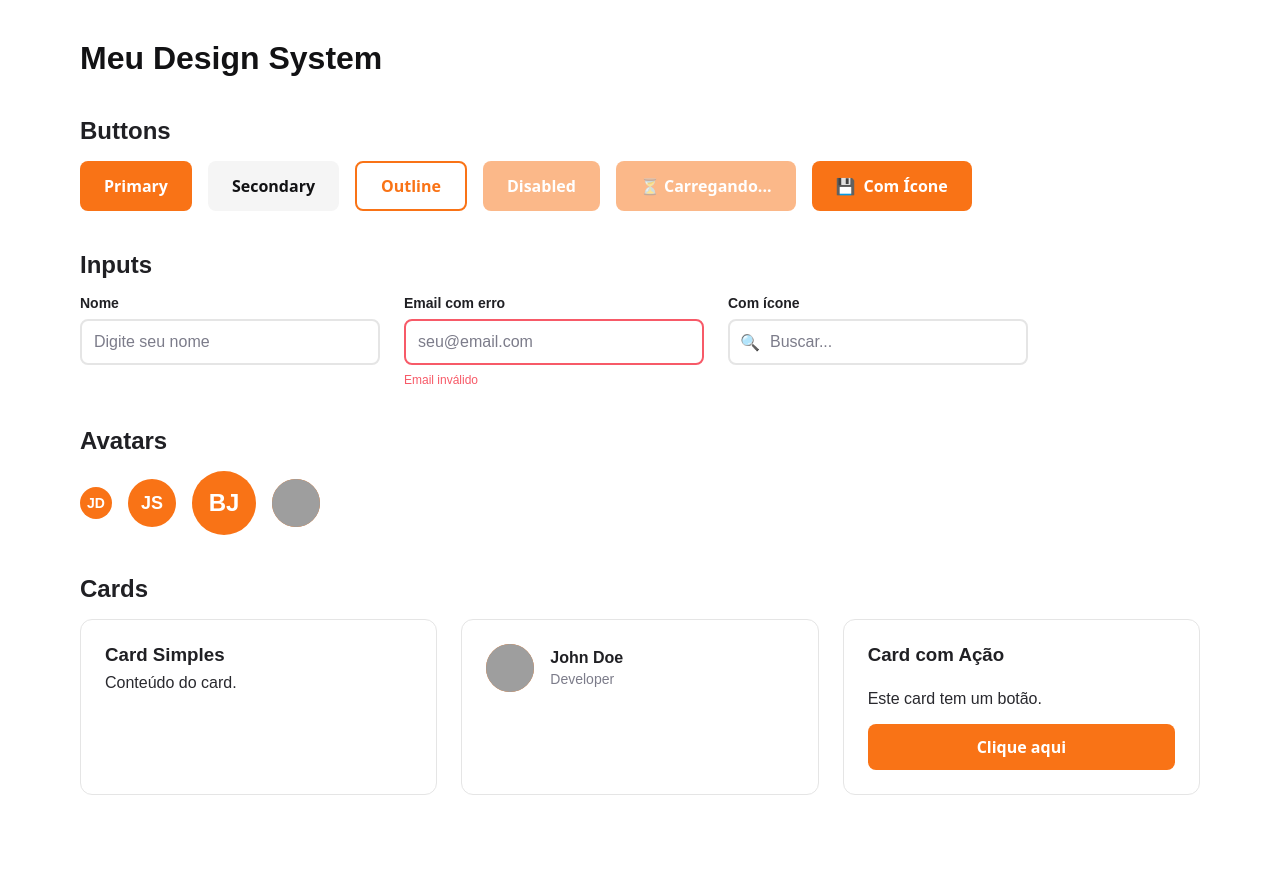
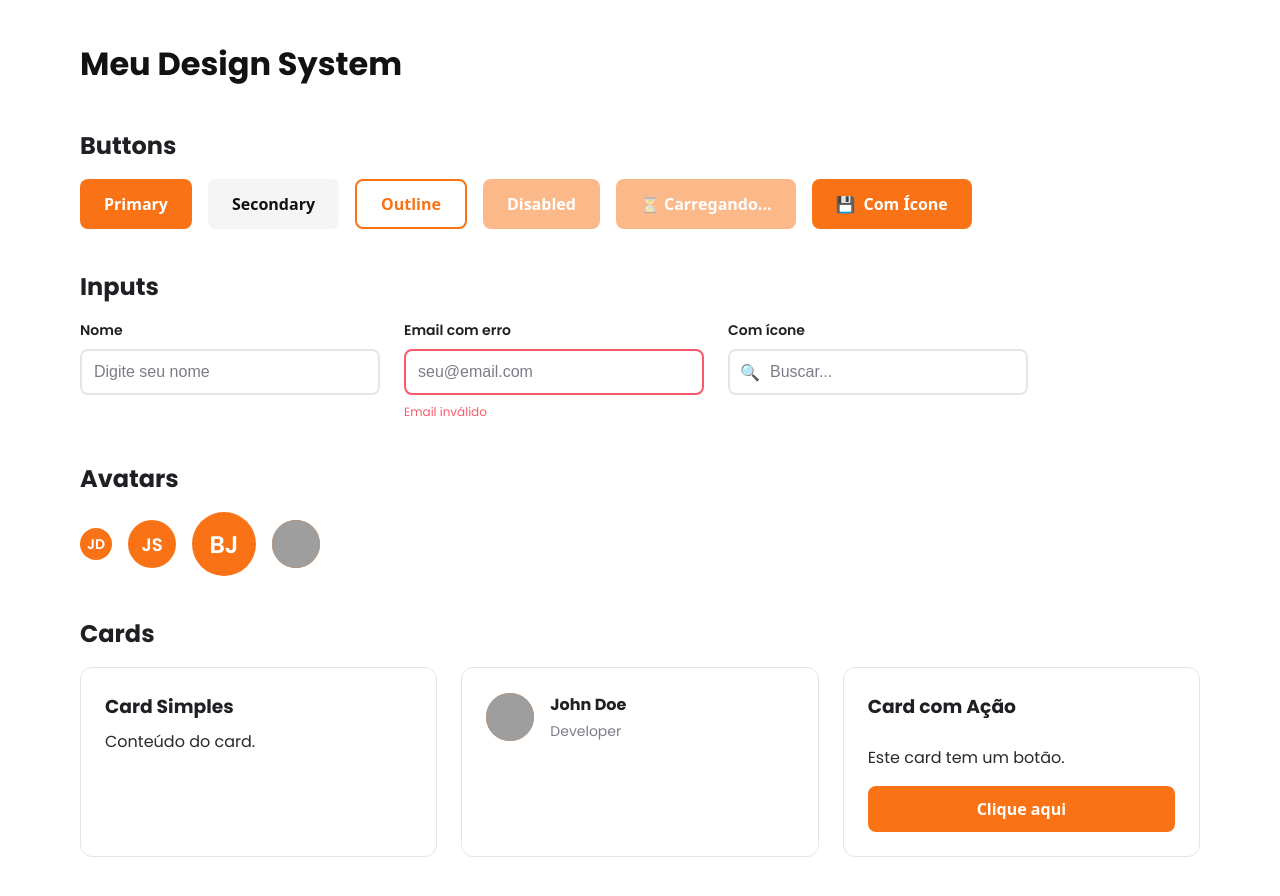
Before and after one commit to othiagofelippe/ds, a Next.js app: page / in a window 1280 px wide. Before the commit the page ends 835 px from the top, so only its background shows below. Built offline with nearby package versions, Linux system fonts and the light colour scheme; grey boxes are pictures that could not be loaded.

Commit message:
feat: add Poppins and Roboto

```diff
--- /dev/null
+++ b/src/app/fonts.ts
@@ -0,0 +1,13 @@
+import { Poppins, Roboto } from "next/font/google";
+
+export const poppins = Poppins({
+  subsets: ["latin"],
+  weight: ["300", "400", "500", "600", "700"],
+  variable: "--font-poppins",
+});
+
+export const roboto = Roboto({
+  subsets: ["latin"],
+  weight: ["300", "400", "500", "700"],
+  variable: "--font-roboto",
+});
--- a/src/app/globals.css
+++ b/src/app/globals.css
@@ -19,7 +19,7 @@ body {
 body {
   color: var(--foreground);
   background: var(--background);
-  font-family: Arial, Helvetica, sans-serif;
+  font-family: var(--font-poppins), sans-serif;
   -webkit-font-smoothing: antialiased;
   -moz-osx-font-smoothing: grayscale;
 }
--- a/src/app/layout.tsx
+++ b/src/app/layout.tsx
@@ -1,16 +1,6 @@
 import type { Metadata } from "next";
-import { Geist, Geist_Mono } from "next/font/google";
+import { poppins, roboto } from "./fonts";
 import "./globals.css";
-
-const geistSans = Geist({
-  variable: "--font-geist-sans",
-  subsets: ["latin"],
-});
-
-const geistMono = Geist_Mono({
-  variable: "--font-geist-mono",
-  subsets: ["latin"],
-});
 
 export const metadata: Metadata = {
   title: "Create Next App",
@@ -23,8 +13,8 @@ export default function RootLayout({
   children: React.ReactNode;
 }>) {
   return (
-    <html lang="en">
-      <body className={`${geistSans.variable} ${geistMono.variable}`}>
+    <html lang="pt-BR">
+      <body className={`${poppins.variable} ${roboto.variable}`}>
         {children}
       </body>
     </html>
```
Also changed, not shown: 2 other files (tests, documents, lock files or other folders).
